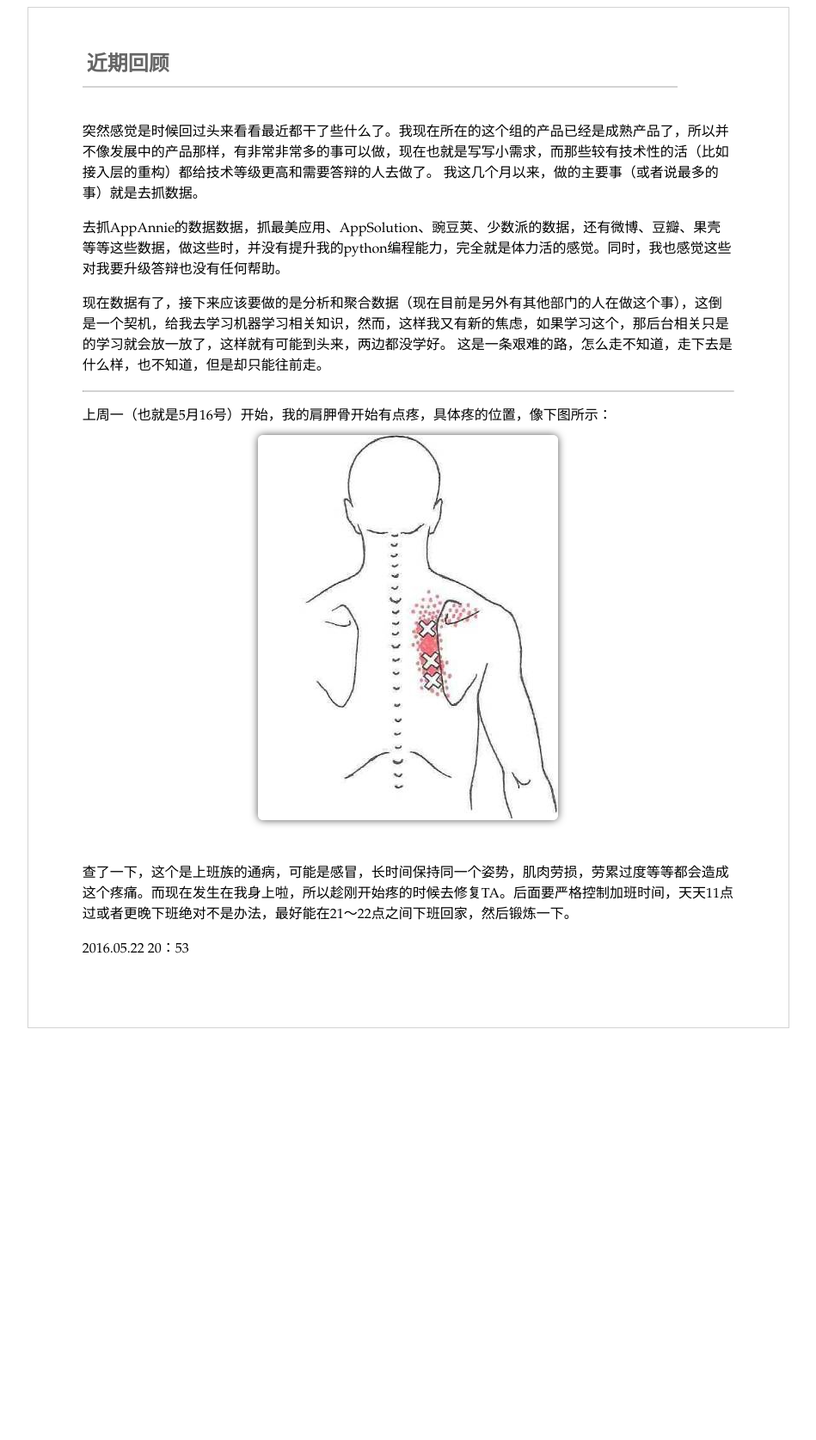
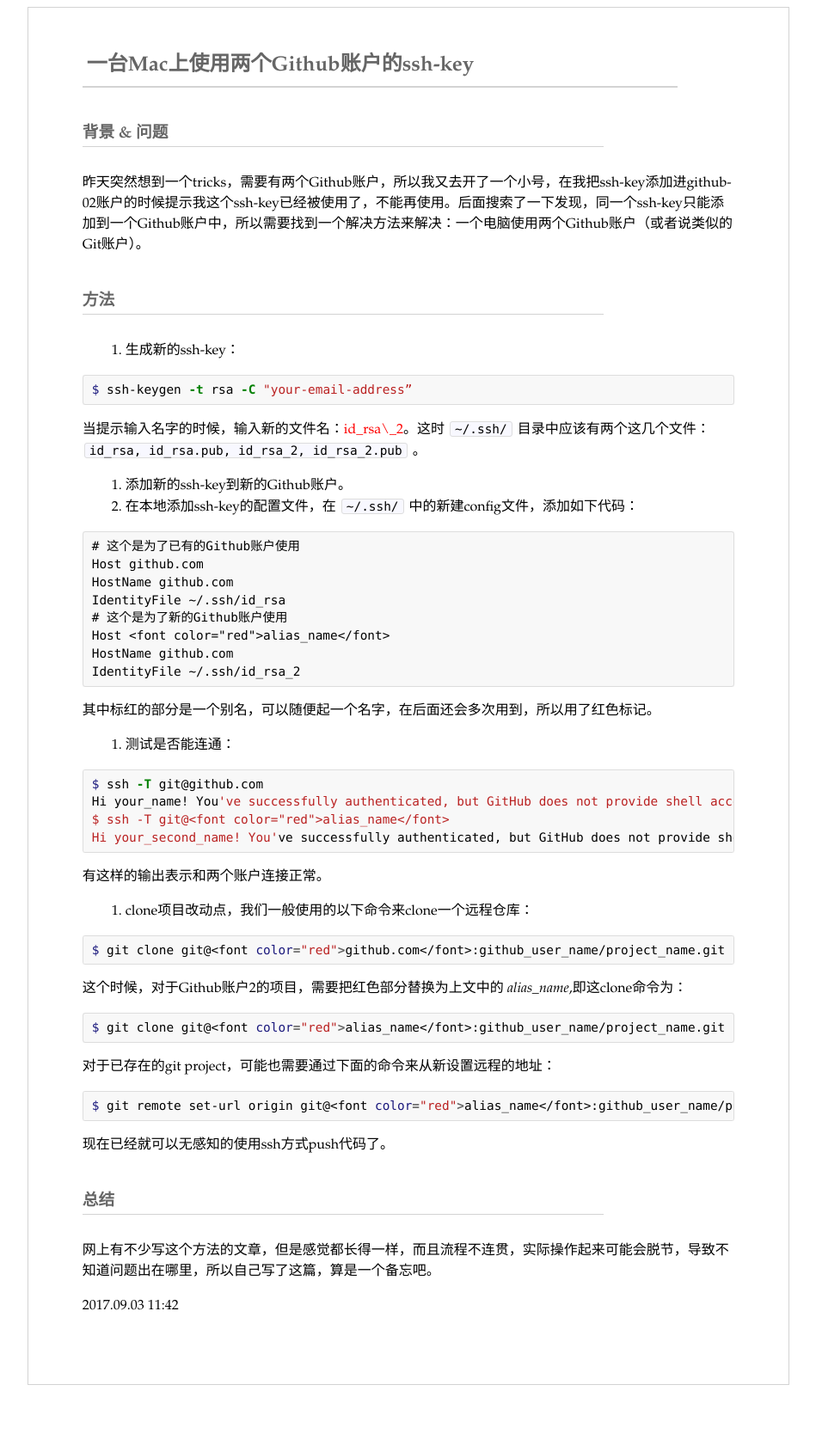
Before and after one commit to kk-mood/mood, a Jekyll site: the page built from _posts/2017-09-03-two-github-accounts-of-one-mac.md, in a window 1280 px wide. Shown: the whole page at 86% size, without its empty margins (166-1115 px from the left). Built offline with Jekyll 4.4.1, drawn with Linux system fonts in a browser that asks for light colours; comment, search, counter and statistics services are not loaded; before the commit the page ends 1260 px from its top, so only the background shows below that.

Commit message:
完成一篇blog

````diff
--- a/_posts/2017-09-03-two-github-accounts-of-one-mac.md
+++ b/_posts/2017-09-03-two-github-accounts-of-one-mac.md
@@ -1,22 +1,72 @@
 ---
 layout: post
-title: 近期回顾
-categories: [杂碎]
+title: 一台Mac上使用两个Github账户的ssh-key
+categories: [折腾]
 ---
 
-突然感觉是时候回过头来看看最近都干了些什么了。我现在所在的这个组的产品已经是成熟产品了，所以并不像发展中的产品那样，有非常非常多的事可以做，现在也就是写写小需求，而那些较有技术性的活（比如接入层的重构）都给技术等级更高和需要答辩的人去做了。 我这几个月以来，做的主要事（或者说最多的事）就是去抓数据。
+### 背景 & 问题
 
-去抓AppAnnie的数据数据，抓最美应用、AppSolution、豌豆荚、少数派的数据，还有微博、豆瓣、果壳等等这些数据，做这些时，并没有提升我的python编程能力，完全就是体力活的感觉。同时，我也感觉这些对我要升级答辩也没有任何帮助。
+昨天突然想到一个tricks，需要有两个Github账户，所以我又去开了一个小号，在我把ssh-key添加进github-02账户的时候提示我这个ssh-key已经被使用了，不能再使用。后面搜索了一下发现，同一个ssh-key只能添加到一个Github账户中，所以需要找到一个解决方法来解决：一个电脑使用两个Github账户（或者说类似的Git账户）。
 
-现在数据有了，接下来应该要做的是分析和聚合数据（现在目前是另外有其他部门的人在做这个事），这倒是一个契机，给我去学习机器学习相关知识，然而，这样我又有新的焦虑，如果学习这个，那后台相关只是的学习就会放一放了，这样就有可能到头来，两边都没学好。 这是一条艰难的路，怎么走不知道，走下去是什么样，也不知道，但是却只能往前走。
+### 方法
 
-<hr />
+1. 生成新的ssh-key：
 
-上周一（也就是5月16号）开始，我的肩胛骨开始有点疼，具体疼的位置，像下图所示：
-<img src="/images/201601/20160522_health.JPG" alt="肩胛骨"/> <br />
+```shell
+$ ssh-keygen -t rsa -C "your-email-address”
+```
 
-查了一下，这个是上班族的通病，可能是感冒，长时间保持同一个姿势，肌肉劳损，劳累过度等等都会造成这个疼痛。而现在发生在我身上啦，所以趁刚开始疼的时候去修复TA。后面要严格控制加班时间，天天11点过或者更晚下班绝对不是办法，最好能在21～22点之间下班回家，然后锻炼一下。
+当提示输入名字的时候，输入新的文件名：<font color="red">id_rsa\_2</font>。这时  `~/.ssh/`  目录中应该有两个这几个文件：`id_rsa, id_rsa.pub, id_rsa_2, id_rsa_2.pub` 。
 
+2. 添加新的ssh-key到新的Github账户。
+3. 在本地添加ssh-key的配置文件，在 `~/.ssh/` 中的新建config文件，添加如下代码：
 
+```
+# 这个是为了已有的Github账户使用
+Host github.com
+HostName github.com
+IdentityFile ~/.ssh/id_rsa
+# 这个是为了新的Github账户使用
+Host <font color="red">alias_name</font>
+HostName github.com
+IdentityFile ~/.ssh/id_rsa_2
+```
 
-2016.05.22 20：53
+其中标红的部分是一个别名，可以随便起一个名字，在后面还会多次用到，所以用了红色标记。
+
+4. 测试是否能连通：
+
+```shell
+$ ssh -T git@github.com
+Hi your_name! You've successfully authenticated, but GitHub does not provide shell access.
+$ ssh -T git@<font color="red">alias_name</font>
+Hi your_second_name! You've successfully authenticated, but GitHub does not provide shell access.
+```
+
+有这样的输出表示和两个账户连接正常。
+
+5. clone项目改动点，我们一般使用的以下命令来clone一个远程仓库：
+
+```shell
+$ git clone git@<font color="red">github.com</font>:github_user_name/project_name.git
+```
+
+这个时候，对于Github账户2的项目，需要把红色部分替换为上文中的 *alias_name*,即这clone命令为：
+
+```shell
+$ git clone git@<font color="red">alias_name</font>:github_user_name/project_name.git
+```
+
+对于已存在的git project，可能也需要通过下面的命令来从新设置远程的地址：
+
+```shell
+$ git remote set-url origin git@<font color="red">alias_name</font>:github_user_name/project_name.git
+```
+
+现在已经就可以无感知的使用ssh方式push代码了。
+
+### 总结
+
+网上有不少写这个方法的文章，但是感觉都长得一样，而且流程不连贯，实际操作起来可能会脱节，导致不知道问题出在哪里，所以自己写了这篇，算是一个备忘吧。
+
+2017.09.03 11:42
````
